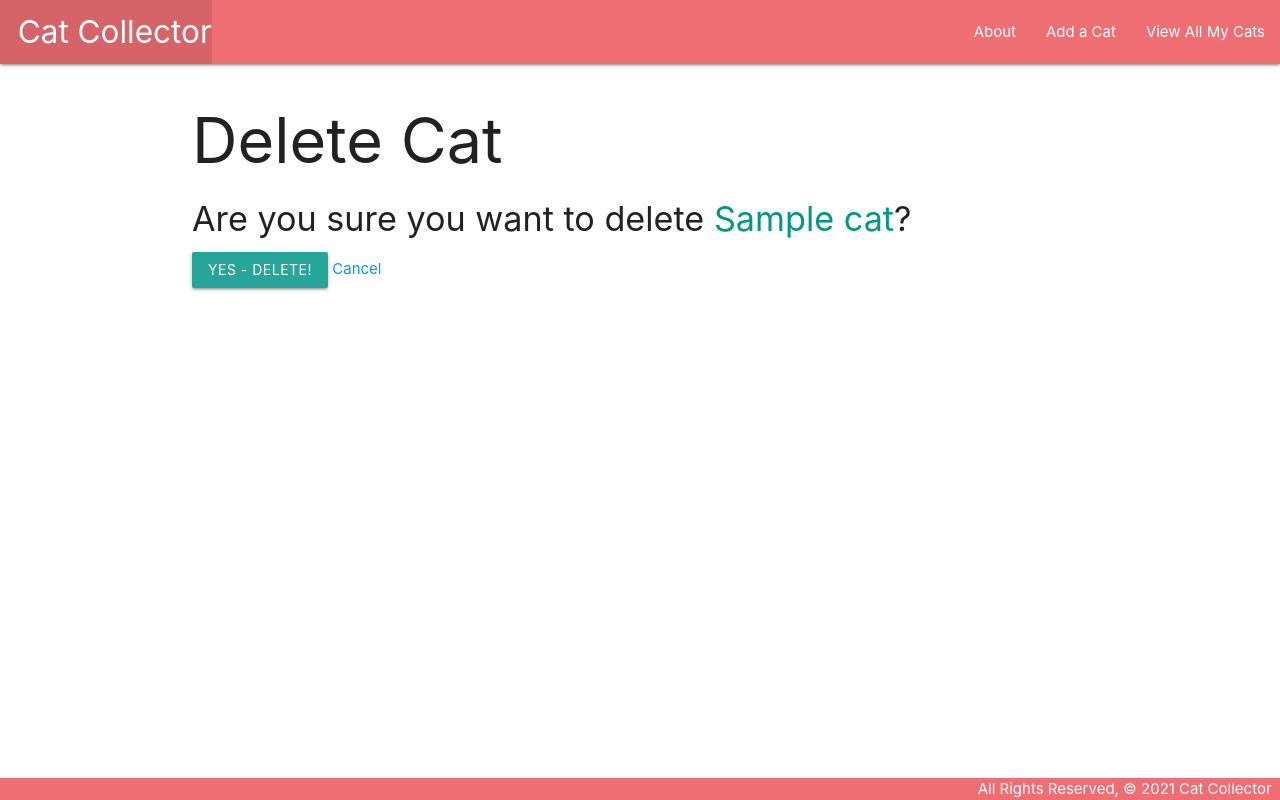
After one commit to hyunj88/catcollector, a Django app: page /cats/1/delete/ in a window 1280 px wide. The commit adds this page. Run offline with Django 4.2, Linux system fonts and the light colour scheme; tables that the repository leaves empty hold one stand-in row (values such as "Sample post").

Commit message:
added update and delete functionality to cats

```diff
--- a/main_app/models.py
+++ b/main_app/models.py
@@ -1,4 +1,5 @@
 from django.db import models
+from django.urls import reverse
 
 # Create your models here.
 class Cat(models.Model):
@@ -10,3 +11,7 @@ class Cat(models.Model):
     # duner str method return cat name
     def __str__(self):
         return self.name
+
+    # this is used to direct to the detail view ofr a resource
+    def get_absolute_url(self):
+        return reverse('detail', kwargs={ 'cat_id': self.id })
--- a/main_app/templates/base.html
+++ b/main_app/templates/base.html
@@ -17,8 +17,9 @@
                     <li><a href="/" class="left brand-logo">&nbsp;&nbsp;Cat Collector</a></li>
                 </ul>
                 <ul class="right">
-                    <li><a href="/about">About</a></li>
-                    <li><a href="/cats">View All My Cats</a></li>
+                    <li><a href="{% url 'about' %}">About</a></li>
+                    <li><a href="{% url 'cats_create' %}">Add a Cat</a></li>
+                    <li><a href="{% url 'index' %}">View All My Cats</a></li>
                 </ul>
             </div>
         </nav>
--- a/main_app/templates/cats/detail.html
+++ b/main_app/templates/cats/detail.html
@@ -12,5 +12,9 @@
                 <p>Age: Kitten</p>
             {% endif %}
         </div>
+        <div class="card-action">
+            <a href="{% url 'cats_update' cat.id %}">Edit</a>
+            <a href="{% url 'cats_delete' cat.id %}">Delete</a>
+        </div>
     </div>
 {% endblock %}
--- /dev/null
+++ b/main_app/templates/main_app/cat_confirm_delete.html
@@ -0,0 +1,11 @@
+{% extends 'base.html' %}
+{% block content %}
+    <h1>Delete Cat</h1>
+    <h4>Are you sure you want to delete <span class="teal-text">{{ object.name }}</span>?</h4>
+
+    <form action="" method="POST">
+        {% csrf_token %}
+        <input type="submit" value="Yes - Delete!" class="btn">
+        <a href="{% url 'detail' cat.id %}">Cancel</a>
+    </form>
+{% endblock %}
--- a/main_app/urls.py
+++ b/main_app/urls.py
@@ -10,5 +10,8 @@ urlpatterns = [
     path('about/', views.about, name='about'),
     # paths for cats
     path('cats/', views.cats_index, name='index'),
+    path('cats/create/', views.CatCreate.as_view(), name='cats_create'),
+    path('cats/<int:pk>/update/', views.CatUpdate.as_view(), name='cats_update'),
+    path('cats/<int:pk>/delete/', views.CatDelete.as_view(), name='cats_delete'),
     path('cats/<int:cat_id>/', views.cats_detail, name='detail'),
 ]
--- a/main_app/views.py
+++ b/main_app/views.py
@@ -1,4 +1,5 @@
 from django.shortcuts import render
+from django.views.generic.edit import CreateView, UpdateView, DeleteView
 from .models import Cat
 
 # temporary cats for building templates
@@ -31,3 +32,23 @@ def cats_index(request):
 def cats_detail(request, cat_id):
     cat = Cat.objects.get(id=cat_id)
     return render(request, 'cats/detail.html', { 'cat': cat })
+
+class CatCreate(CreateView):
+    model = Cat
+    # the fields attribute is required for a createview. These inform the form
+    fields = '__all__'
+    # we could also have written our fields like this:
+    # fields = ['name', 'breed', 'description', 'age']
+    # we need to add redirects when we make a success
+    # success_url = '/cats/{cat_id}'
+    # or, we could redirect to the index page if we want
+    # success_url = '/cats'
+
+class CatUpdate(UpdateView):
+    model = Cat
+    # let's use custom fields to diallow renaming the cat
+    fields = ['breed', 'description', 'age']
+
+class CatDelete(DeleteView):
+    model = Cat
+    success_url = '/cats/'
```
Also changed, not shown: main_app/templates/main_app/cat_form.html (added, +19 -0 lines).
